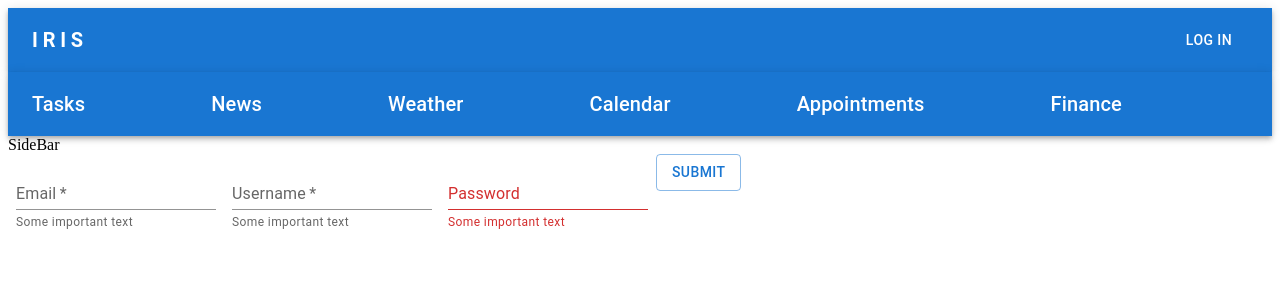
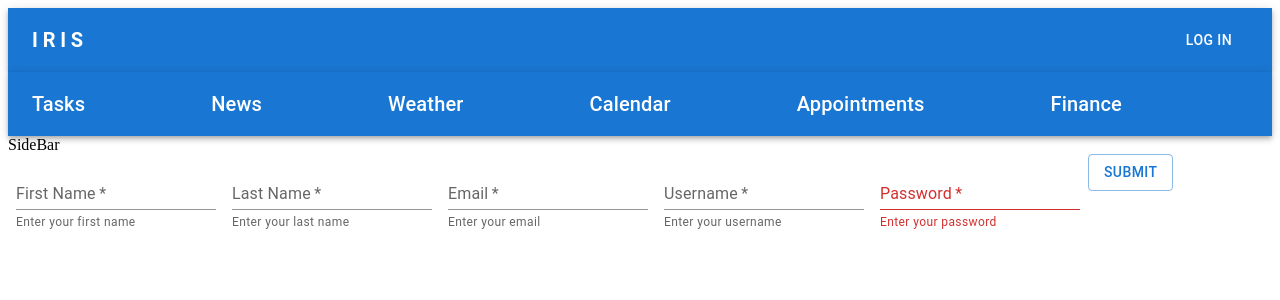
Before and after one commit to sterlingbarton/project-iris, a Next.js app in the folder client/: page /SignUp in a window 1280 px wide. Shown: the top 300 px of the page. Built offline with nearby package versions, Linux system fonts and the light colour scheme; no server answers.

Commit message:
sign up feature added

```diff
--- a/client/components/Layout.jsx
+++ b/client/components/Layout.jsx
@@ -24,6 +24,12 @@ function Layout({ children }) {
                 return{
                     user: action.payload
                 }
+            case 'SIGNUP':
+                return{
+                    ...state,
+                    isLoggedIn: true,
+                    user: action.payload
+                }
             default:
                 return state
         }
--- a/client/pages/SignUp.jsx
+++ b/client/pages/SignUp.jsx
@@ -1,7 +1,9 @@
-import { useState } from 'react'
+import { useState, useContext } from 'react'
 import Box from '@mui/material/Box';
 import TextField from '@mui/material/TextField';
 import Button from '@mui/material/Button';
+import { GlobalState } from '../components/Layout';
+import {useRouter} from 'next/router'
 
 
 export default function SignUp() {
@@ -13,6 +15,36 @@ export default function SignUp() {
         password: ""
     })
 
+    const router = useRouter();
+
+    const globalState = useContext(GlobalState)
+
+    function handleChange(e) {
+        setFormData({
+            ...formData,
+            [e.target.name]: e.target.value
+        })
+    }
+
+    function handleSignUp(e){
+        e.preventDefault()
+        const newUser = {
+            first_name: formData.first_name,
+            last_name: formData.last_name,
+            email: formData.email,
+            username: formData.username,
+            password: formData.password
+        }
+        fetch('/api/signup', {
+            method: 'POST',
+            headers: {'Content-Type': 'application/json'},
+            body: JSON.stringify(newUser)
+        })
+        .then((r) => r.json())
+        .then(data => globalState.dispatch({ type: 'SIGNUP', payload: data }))
+        .then(() => router.push('/'))
+    }
+
   return (
     <Box
         component="form"
@@ -21,37 +53,62 @@ export default function SignUp() {
         }}
         noValidate
         autoComplete="off"
+        onSubmit={handleSignUp}
         >
+        <TextField
+            required
+            id="standard-required-first-name"
+            label="First Name"
+            helperText="Enter your first name"
+            variant="standard"
+            name='first_name'
+            value={formData.first_name}
+            onChange={handleChange}
+            />
+        <TextField
+            required
+            id="standard-required-last-name"
+            label="Last Name"
+            helperText="Enter your last name"
+            variant="standard"
+            name='last_name'
+            value={formData.last_name}
+            onChange={handleChange}
+            />
         <TextField
             required
             id="standard-required-email"
             label="Email"
-            defaultValue="Email"
+            helperText="Enter your email"
+            variant="standard"
+            name='email'
             value={formData.email}
-            helperText="Some important text"
-            variant="standard"
+            onChange={handleChange}
             />
         <TextField
             required
             id="standard-required-username"
             label="Username"
-            defaultValue="Username"
+            helperText="Enter your username"
+            variant="standard"
+            name='username'
             value={formData.username}
-            helperText="Some important text"
-            variant="standard"
+            onChange={handleChange}
             />
         <TextField
             error
+            required
             id="standard-password-input"
             label="Password"
             type="password"
-            defaultValue="Password"
+            autoComplete="current-password"
+            helperText="Enter your password"
+            variant="standard"
+            name='password'
             value={formData.password}
-            autoComplete="current-password"
-            helperText="Some important text"
-            variant="standard"
+            onChange={handleChange}
             />
-        <Button variant="outlined">Submit</Button>
+        <Button variant="outlined" type='submit'>Submit</Button>
     </Box>
   )
 }
```
Also changed, not shown: client/pages/login.jsx (+4 -6 lines), 2 other files (tests, documents, lock files or other folders).
